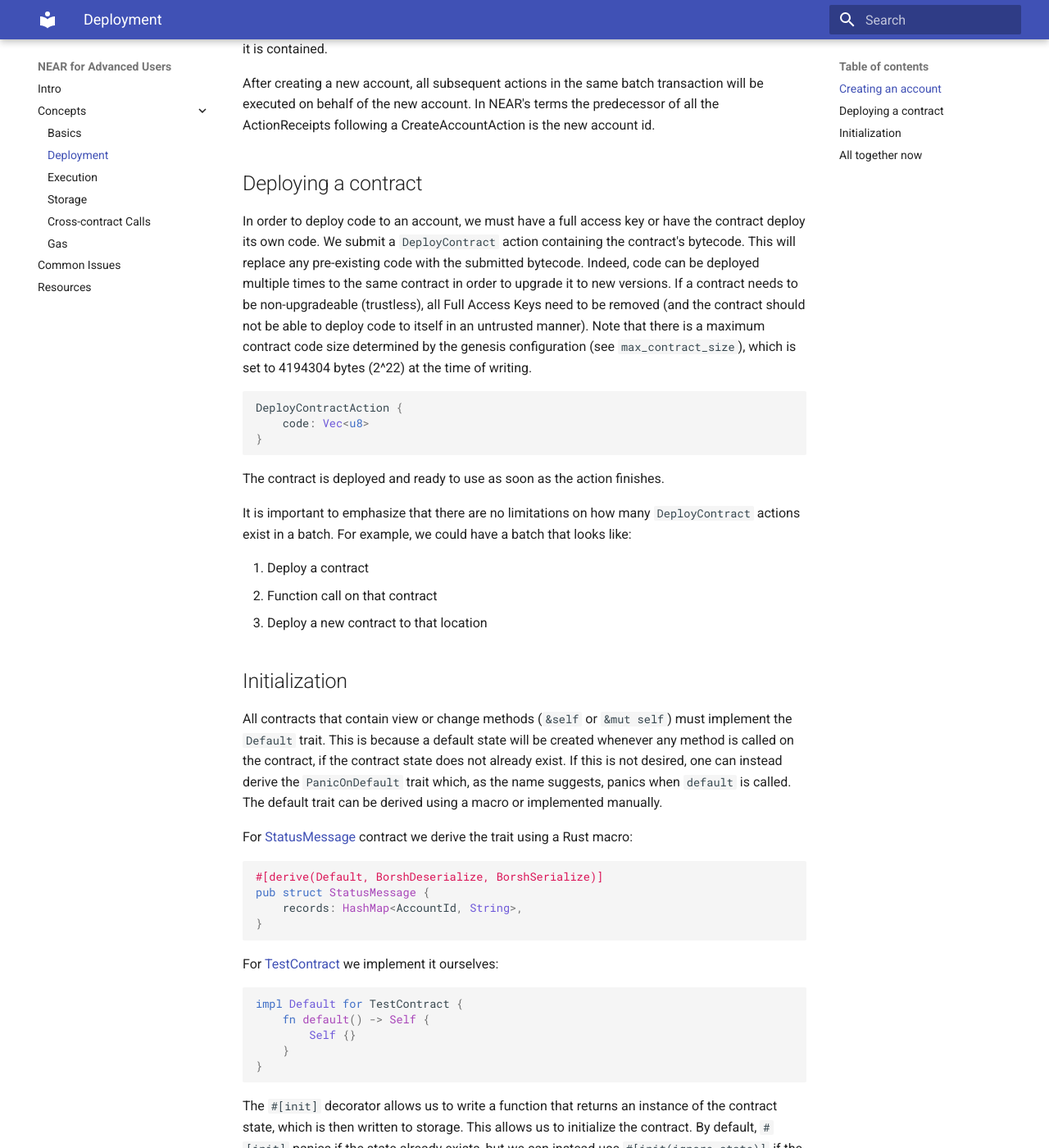
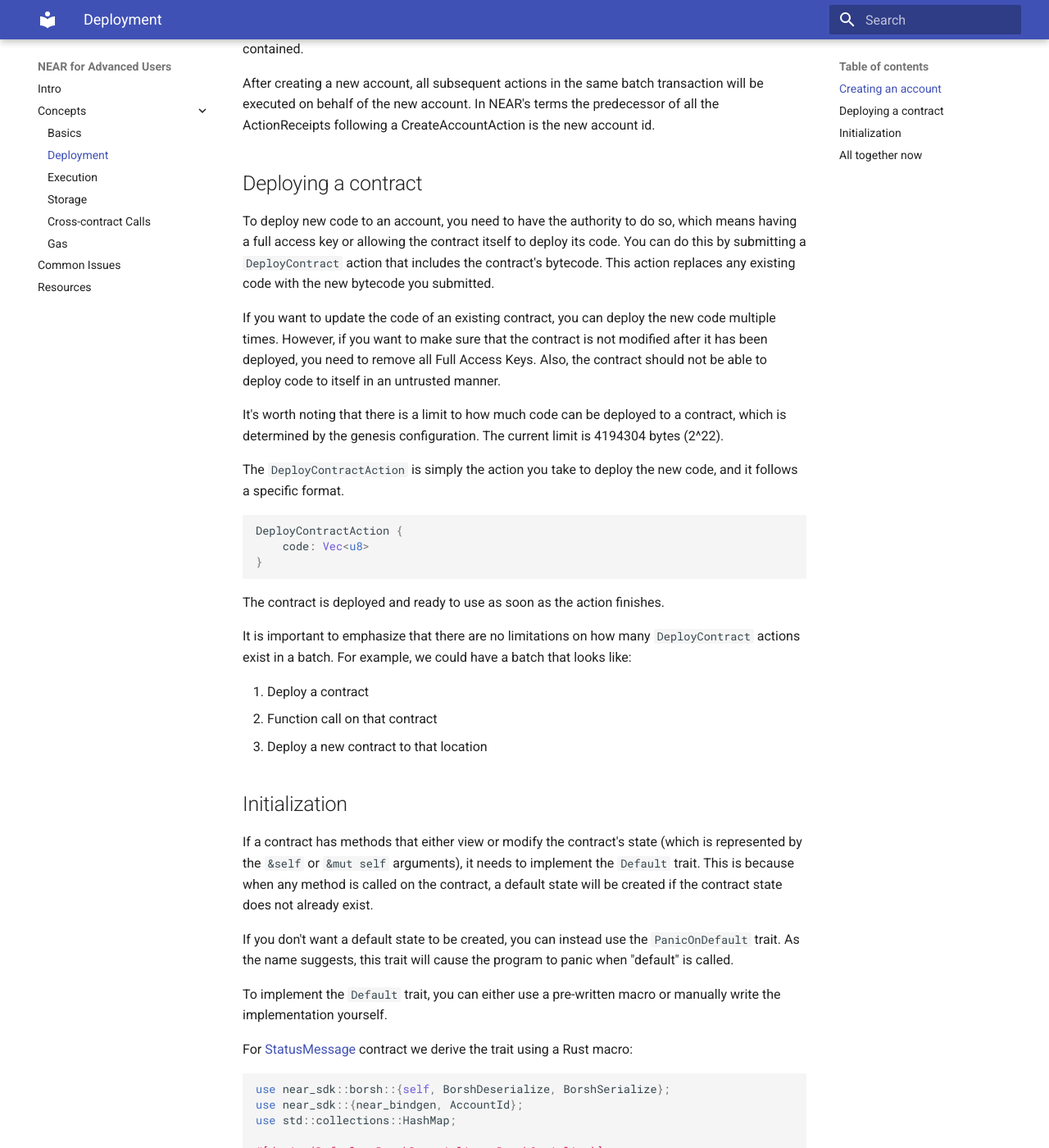
Before and after one commit to ChainSecurity/near-for-auditors, an MkDocs documentation site: the page built from docs/deployment.md, in a window 1280 px wide and 1400 px high, scrolled down 577 px. Shown: the whole window at 82% size. Built offline with MkDocs 1.6.1 and Material for MkDocs 9.7.7, drawn with Linux system fonts in a browser that asks for light colours; some of the changed text lies outside the part shown.

Commit message:
docs/deployment.md

````diff
--- a/docs/deployment.md
+++ b/docs/deployment.md
@@ -8,14 +8,20 @@
 CreateAccountAction {}
 ```
 
-All transactions define a predecessor, i.e., the account id which creates this transaction. ``CreateAccountAction`` can only create create accounts for this predecessor. For example ``alice.near`` can create accounts of the form ``<subdomain>.alice.near``. A top level account e.g., ``alice.near`` can only be create by the registrar.
+All transactions define a predecessor, i.e., the account id which creates this transaction. ``CreateAccountAction`` can only create accounts for this predecessor. For example ``alice.near`` can create accounts of the form ``<subdomain>.alice.near``. A top level account e.g., ``alice.near`` can only be created by the registrar.
 The ``CreateAccount`` action does not contain any data, as it uses the receiver address of the Transaction or ActionReceipt within which it is contained.
 
 After creating a new account, all subsequent actions in the same batch transaction will be executed on behalf of the new account. In NEAR's terms the predecessor of all the ActionReceipts following a CreateAccountAction is the new account id.
 
 ## Deploying a contract
 
-In order to deploy code to an account, we must have a full access key or have the contract deploy its own code. We submit a ``DeployContract`` action containing the contract's bytecode. This will replace any pre-existing code with the submitted bytecode. Indeed, code can be deployed multiple times to the same contract in order to upgrade it to new versions. If a contract needs to be non-upgradeable (trustless), all Full Access Keys need to be removed (and the contract should not be able to deploy code to itself in an untrusted manner). Note that there is a maximum contract code size determined by the genesis configuration (see ``max_contract_size``), which is set to 4194304 bytes (2^22) at the time of writing.
+To deploy new code to an account, you need to have the authority to do so, which means having a full access key or allowing the contract itself to deploy its code. You can do this by submitting a ``DeployContract`` action that includes the contract's bytecode. This action replaces any existing code with the new bytecode you submitted.
+
+If you want to update the code of an existing contract, you can deploy the new code multiple times. However, if you want to make sure that the contract is not modified after it has been deployed, you need to remove all Full Access Keys. Also, the contract should not be able to deploy code to itself in an untrusted manner.
+
+It's worth noting that there is a limit to how much code can be deployed to a contract, which is determined by the genesis configuration. The current limit is 4194304 bytes (2^22).
+
+The ``DeployContractAction`` is simply the action you take to deploy the new code, and it follows a specific format.
 
 ```rust
 DeployContractAction {
@@ -32,11 +38,20 @@
 3. Deploy a new contract to that location
 
 ## Initialization
-All contracts that contain view or change methods (``&self`` or ``&mut self``) must implement the ``Default`` trait. This is because a default state will be created whenever any method is called on the contract, if the contract state does not already exist. If this is not desired, one can instead derive the ``PanicOnDefault`` trait which, as the name suggests, panics when ``default`` is called. The default trait can be derived using a macro or implemented manually.
+
+If a contract has methods that either view or modify the contract's state (which is represented by the ``&self`` or ``&mut self`` arguments), it needs to implement the ``Default`` trait. This is because when any method is called on the contract, a default state will be created if the contract state does not already exist.
+
+If you don't want a default state to be created, you can instead use the ``PanicOnDefault`` trait. As the name suggests, this trait will cause the program to panic when "default" is called.
+
+To implement the ``Default`` trait, you can either use a pre-written macro or manually write the implementation yourself.
 
 For [StatusMessage](https://github.com/near/near-sdk-rs/blob/master/examples/status-message/src/lib.rs#L8) contract we derive the trait using a Rust macro:
 
 ```rust
+use near_sdk::borsh::{self, BorshDeserialize, BorshSerialize};
+use near_sdk::{near_bindgen, AccountId};
+use std::collections::HashMap;
+
 #[derive(Default, BorshDeserialize, BorshSerialize)]
 pub struct StatusMessage {
     records: HashMap<AccountId, String>,
@@ -46,8 +61,20 @@
 For [TestContract](https://github.com/near/near-sdk-rs/blob/master/examples/test-contract/src/lib.rs) we implement it ourselves:
 
 ```rust
+use near_sdk::near_bindgen;
+
+pub struct TestContract {}
+
 impl Default for TestContract {
     fn default() -> Self {
+        Self {}
+    }
+}
+
+#[near_bindgen]
+impl TestContract {
+    #[init]
+    pub fn new() -> Self {
         Self {}
     }
 }
@@ -58,16 +85,6 @@
 In order to call an init method, we just submit a transaction with a FunctionCall action. We discuss FunctionCalls [here](execution.md) in more detail. An init method may take arguments and is not called automatically.
 If we call a different function before the ``#[init]`` function, the contract's ``Default`` implementation will be called. Therefore, if we want to enforce calling of the ``#[init]`` function, we should derive the ``PanicOnDefault`` trait, or simply replace the ``Default`` implementation with our desired functionality.
 
-```rust
-#[near_bindgen]
-impl TestContract {
-    #[init]
-    pub fn new() -> Self {
-        Self {}
-    }
-    ...
-}
-```
 
 ## All together now
 Putting it all together, we could submit a transaction containing a batch of actions as follows:
````
